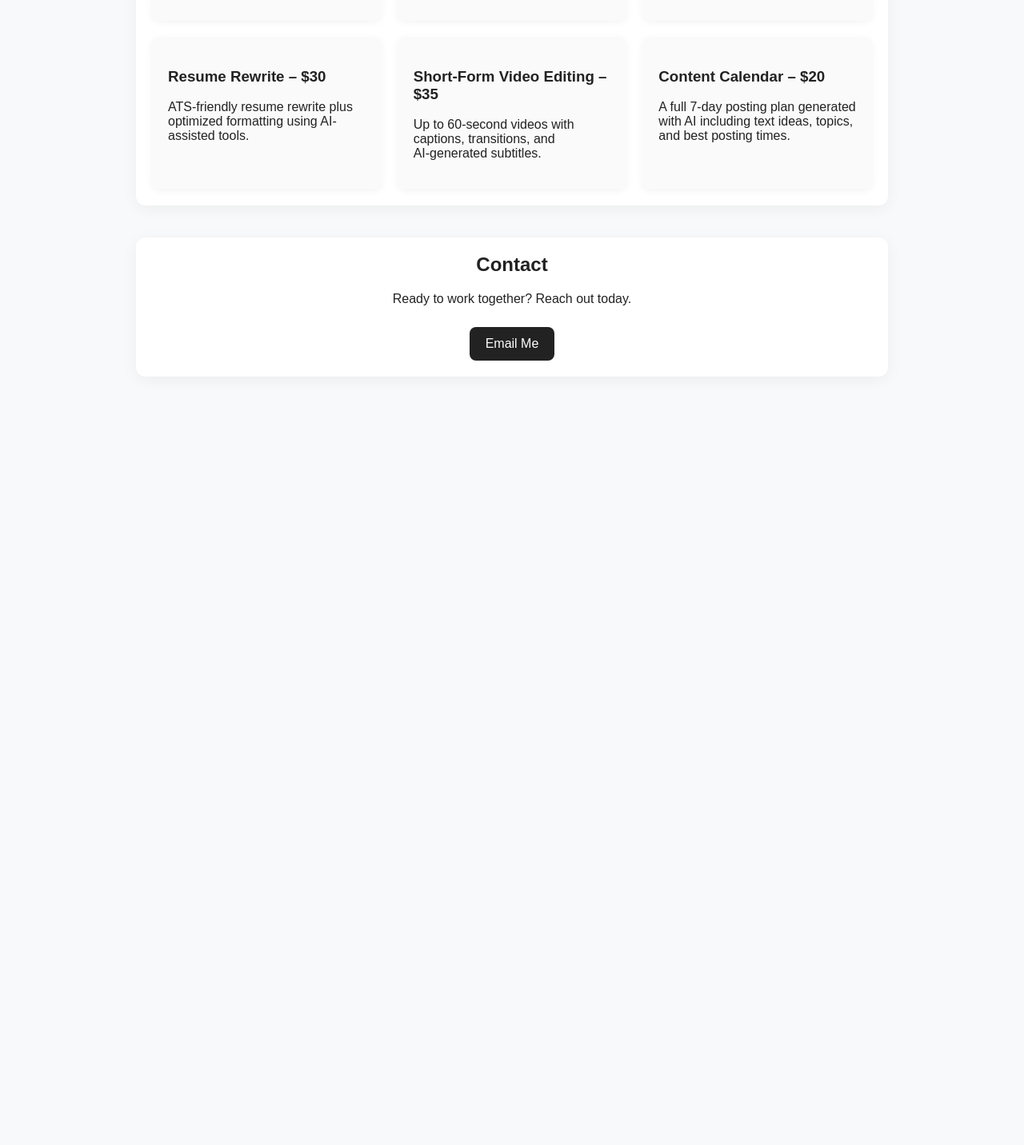
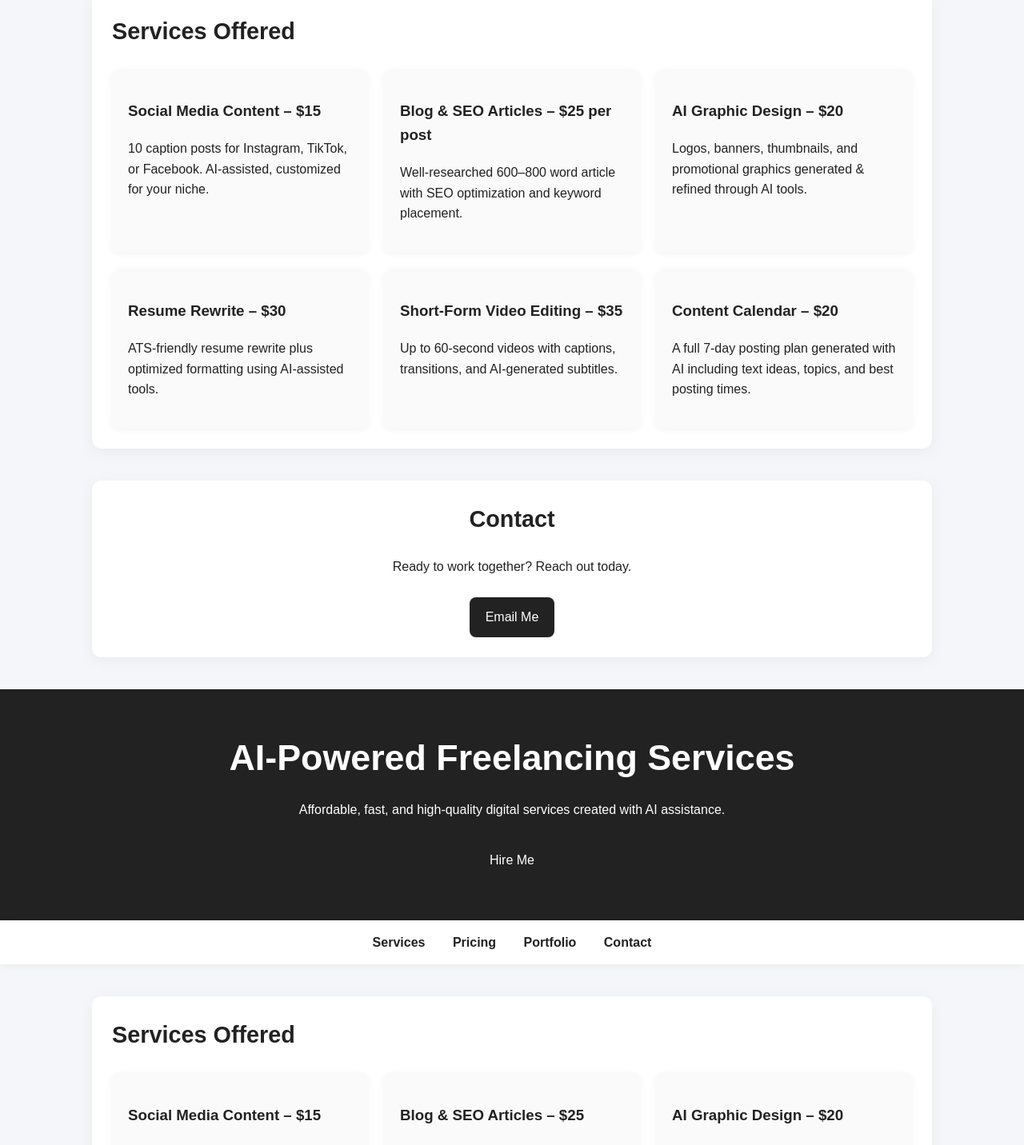
Before and after one commit to h43372964/h43372964.github.io, a plain HTML site: page index.html in a window 1280 px wide. Shown: the part 1368-2800 px from the top of the page at 80% size. Before the commit the page ends 1879 px from the top, so only its background shows below. Drawn offline with Linux system fonts and the light colour scheme.

Commit message:
Update index.html

```diff
--- a/index.html
+++ b/index.html
@@ -200,3 +200,161 @@
   </section>
 </body>
 </html>
+<!DOCTYPE html>
+<html lang="en">
+<head>
+  <meta charset="UTF-8" />
+  <meta name="viewport" content="width=device-width, initial-scale=1.0" />
+  <title>AI-Powered Freelancing Services</title>
+  <style>
+    body {
+      margin: 0;
+      font-family: Arial, sans-serif;
+      background: #f5f6fa;
+      color: #222;
+      line-height: 1.6;
+    }
+    header {
+      background: #222;
+      color: #fff;
+      padding: 50px;
+      text-align: center;
+    }
+    header h1 {
+      margin: 0;
+      font-size: 2.8rem;
+    }
+    nav {
+      background: #fff;
+      padding: 15px;
+      text-align: center;
+      box-shadow: 0 2px 10px rgba(0,0,0,0.05);
+    }
+    nav a {
+      margin: 0 15px;
+      text-decoration: none;
+      color: #222;
+      font-weight: bold;
+    }
+    section {
+      max-width: 1000px;
+      margin: 40px auto;
+      padding: 25px;
+      background: #fff;
+      border-radius: 12px;
+      box-shadow: 0 4px 20px rgba(0,0,0,0.05);
+    }
+    h2 {
+      margin-top: 0;
+      font-size: 1.8rem;
+    }
+    .services, .pricing, .portfolio {
+      display: grid;
+      grid-template-columns: repeat(auto-fit, minmax(260px, 1fr));
+      gap: 20px;
+    }
+    .card {
+      background: #fafafa;
+      padding: 20px;
+      border-radius: 10px;
+      box-shadow: 0 2px 10px rgba(0,0,0,0.05);
+    }
+    .contact-button {
+      background: #222;
+      color: #fff;
+      padding: 12px 20px;
+      border-radius: 8px;
+      text-decoration: none;
+      font-size: 1rem;
+      display: inline-block;
+      margin-top: 10px;
+    }
+    form input, form textarea {
+      width: 100%;
+      padding: 10px;
+      margin-top: 10px;
+      border-radius: 8px;
+      border: 1px solid #ccc;
+    }
+    form button {
+      margin-top: 10px;
+      padding: 12px 20px;
+      background: #222;
+      color: #fff;
+      border: none;
+      border-radius: 8px;
+      cursor: pointer;
+    }
+  </style>
+</head>
+<body>
+
+  <header>
+    <h1>AI-Powered Freelancing Services</h1>
+    <p>Affordable, fast, and high-quality digital services created with AI assistance.</p>
+    <a href="#contact" class="contact-button">Hire Me</a>
+  </header>
+
+  <nav>
+    <a href="#services">Services</a>
+    <a href="#pricing">Pricing</a>
+    <a href="#portfolio">Portfolio</a>
+    <a href="#contact">Contact</a>
+  </nav>
+
+  <section id="services">
+    <h2>Services Offered</h2>
+    <div class="services">
+      <div class="card"><h3>Social Media Content – $15</h3><p>10 caption posts tailored for Instagram, TikTok, or Facebook.</p></div>
+      <div class="card"><h3>Blog & SEO Articles – $25</h3><p>600–800 word keyword-optimized article.</p></div>
+      <div class="card"><h3>AI Graphic Design – $20</h3><p>Logos, banners, thumbnails created with AI tools.</p></div>
+      <div class="card"><h3>Resume Rewrite – $30</h3><p>ATS-optimized resume rewrite using AI refinement.</p></div>
+      <div class="card"><h3>Short-Form Video Editing – $35</h3><p>Up to 60 seconds with captions and AI subtitles.</p></div>
+      <div class="card"><h3>Content Calendar – $20</h3><p>7-day posting plan with AI topic and timing optimization.</p></div>
+    </div>
+  </section>
+
+  <section id="pricing">
+    <h2>Pricing Packages</h2>
+    <div class="pricing">
+      <div class="card">
+        <h3>Starter Bundle – $30</h3>
+        <p>✔ 5 captions<br>✔ 1 simple graphic<br>✔ 24-hour delivery</p>
+      </div>
+      <div class="card">
+        <h3>Growth Bundle – $55</h3>
+        <p>✔ 10 captions<br>✔ 3 graphics<br>✔ 1 short-form video</p>
+      </div>
+      <div class="card">
+        <h3>Business Bundle – $90</h3>
+        <p>✔ 20 captions<br>✔ 5 graphics<br>✔ 2 videos<br>✔ Full content calendar</p>
+      </div>
+    </div>
+    <a href="#contact" class="contact-button">Hire Me</a>
+  </section>
+
+  <section id="portfolio">
+    <h2>Portfolio</h2>
+    <div class="portfolio">
+      <div class="card"><h3>Caption Examples</h3><p>Short, engaging captions created using AI prompts.</p></div>
+      <div class="card"><h3>Graphic Samples</h3><p>Logos, thumbnails, banners generated and refined using AI.</p></div>
+      <div class="card"><h3>Resume Transformations</h3><p>Before/after resume rewrites with ATS optimization.</p></div>
+      <div class="card"><h3>Video Clips</h3><p>Short-form videos edited with AI subtitles.</p></div>
+    </div>
+  </section>
+
+  <section id="contact">
+    <h2>Contact Me</h2>
+    <p>Fill out the form below and I will respond within 24 hours.</p>
+
+    <!-- Formspree email handler; replace the URL with your own Formspree link -->
+    <form action="https://formspree.io/f/example" method="POST">
+      <input type="text" name="name" placeholder="Your Name" required>
+      <input type="email" name="email" placeholder="Your Email" required>
+      <textarea name="message" rows="5" placeholder="Describe what you need"></textarea>
+      <button type="submit">Send Message</button>
+    </form>
+  </section>
+
+</body>
+</html>
```
